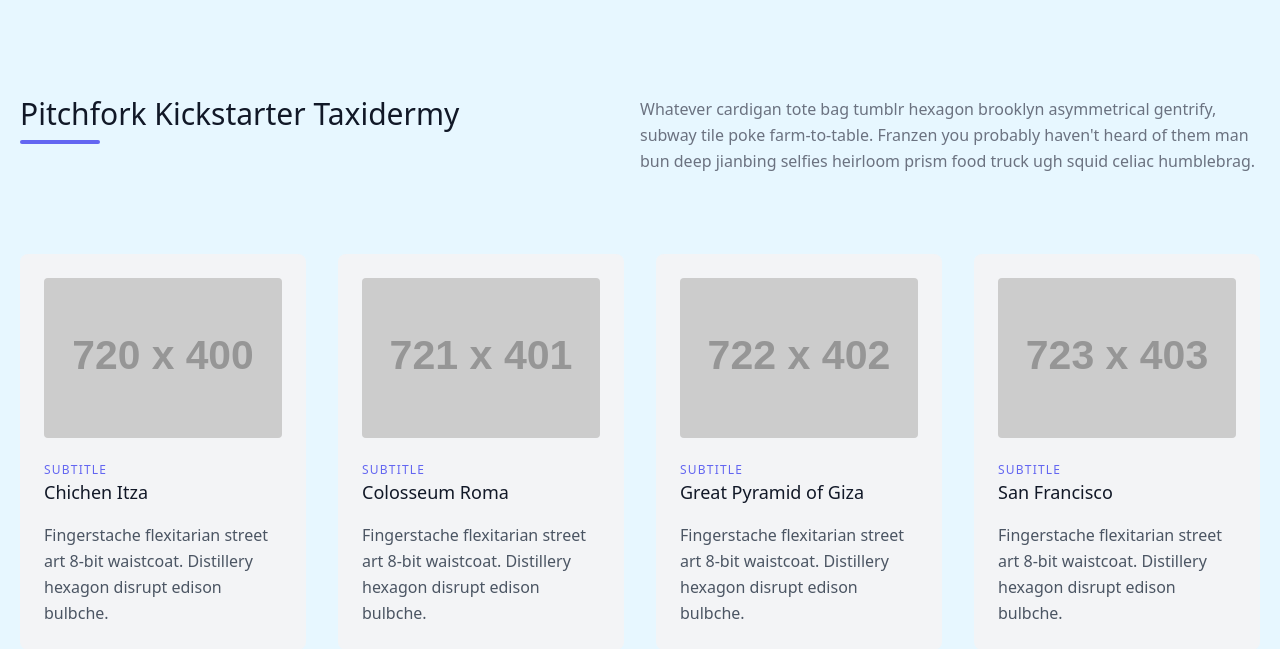
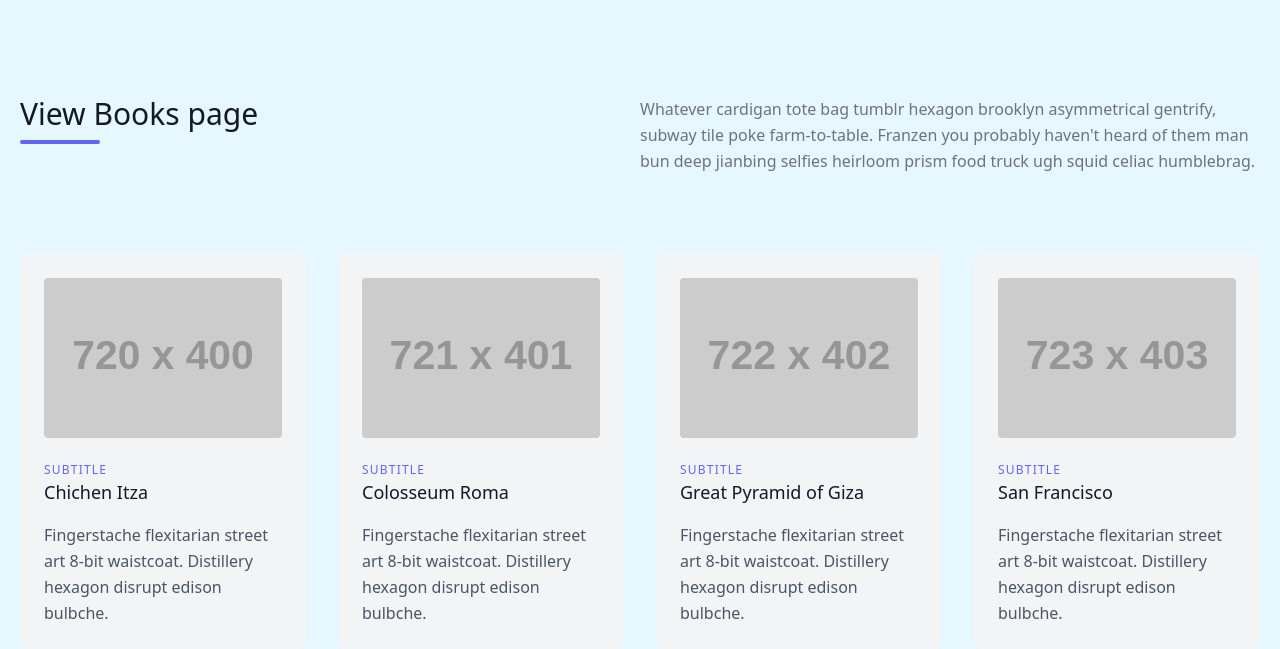
Before and after one commit to sahilsol0/library_management, a Django app: page /viewbooks/ in a window 1280 px wide. Shown: the part 80-729 px from the top of the page. Run offline with Django 5.2, Linux system fonts and the light colour scheme; the visitor is signed in with stand-in values (Sample User, id 1); grey boxes labelled with a size stand in for pictures from a placeholder-image service; some libraries are stand-ins or nearby versions.

Commit message:
viewbook update

```diff
--- a/lib_manage/book/templates/view-books.html
+++ b/lib_manage/book/templates/view-books.html
@@ -6,7 +6,7 @@
     <div class="container px-5 py-24 mx-auto">
       <div class="flex flex-wrap w-full mb-20">
         <div class="lg:w-1/2 w-full mb-6 lg:mb-0">
-          <h1 class="sm:text-3xl text-2xl font-medium title-font mb-2 text-gray-900">Pitchfork Kickstarter Taxidermy</h1>
+          <h1 class="sm:text-3xl text-2xl font-medium title-font mb-2 text-gray-900">View Books page</h1>
           <div class="h-1 w-20 bg-indigo-500 rounded"></div>
         </div>
         <p class="lg:w-1/2 w-full leading-relaxed text-gray-500">Whatever cardigan tote bag tumblr hexagon brooklyn asymmetrical gentrify, subway tile poke farm-to-table. Franzen you probably haven't heard of them man bun deep jianbing selfies heirloom prism food truck ugh squid celiac humblebrag.</p>
```
